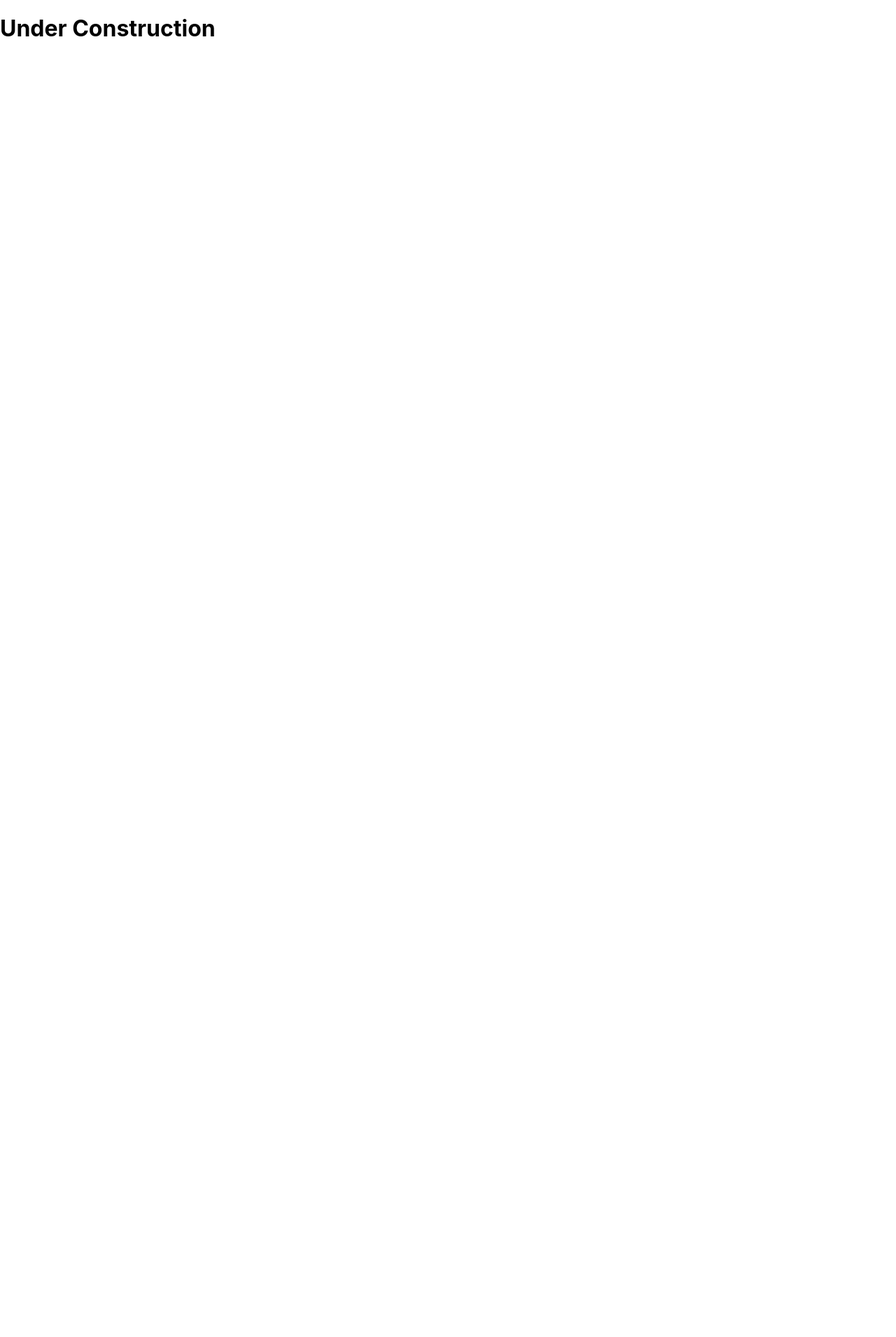
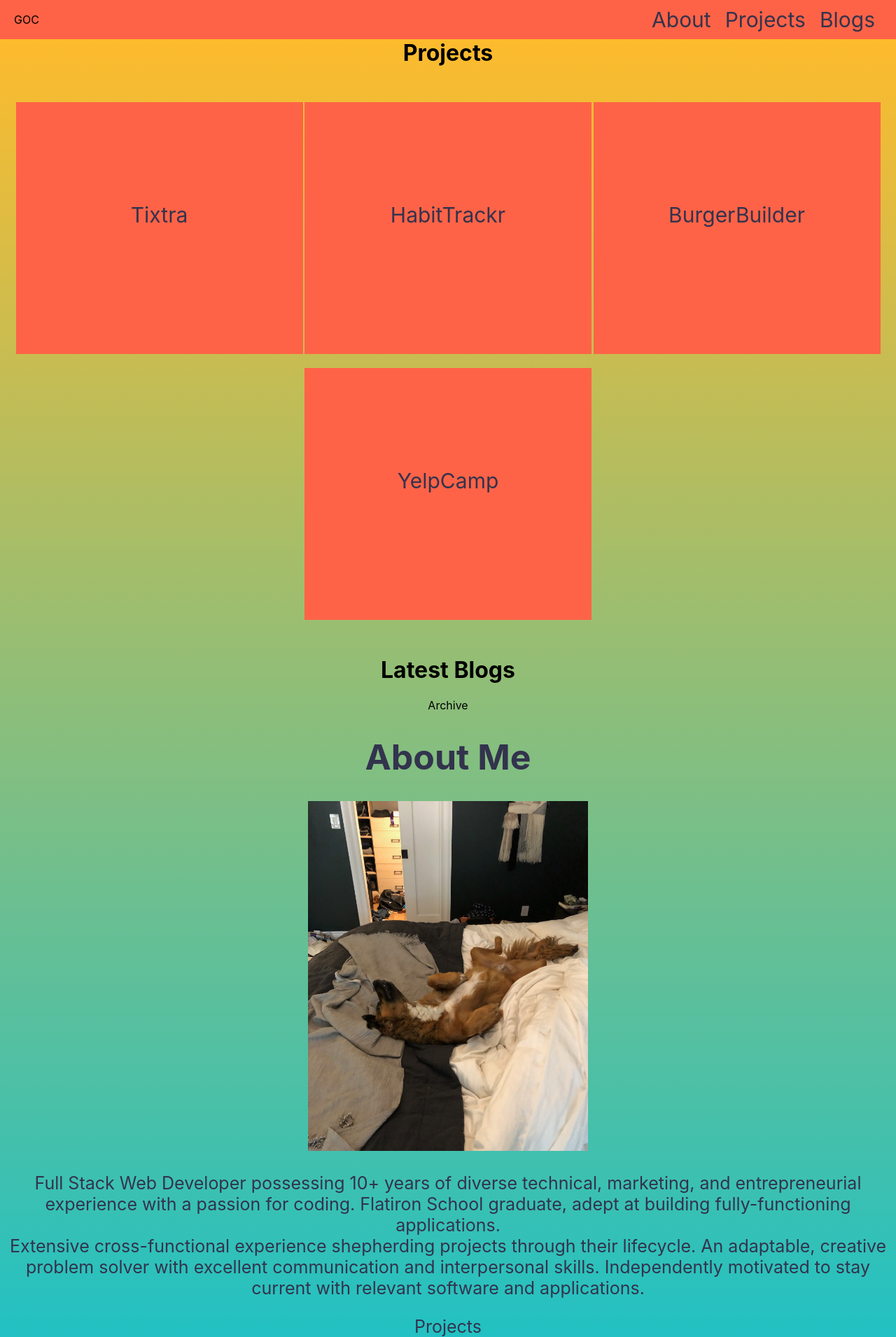
Before and after one commit to gavinoconnor/gavinoconnor.github.io, a React (Create React App) app: page / in a window 1280 px wide. Shown: the whole page at 70% size. Before the commit the page ends 800 px from the top, so only its background shows below. Built offline with nearby package versions, Linux system fonts and the light colour scheme.

Commit message:
navbar CSS tweaks

```diff
--- a/public/index.html
+++ b/public/index.html
@@ -23,7 +23,7 @@
       work correctly both with client-side routing and a non-root public URL.
       Learn how to configure a non-root public URL by running `npm run build`.
     -->
-    <title>React App</title>
+    <title>Gavin O'Connor</title>
   </head>
   <body>
     <noscript>You need to enable JavaScript to run this app.</noscript>
--- a/src/App.css
+++ /dev/null
@@ -1,3 +0,0 @@
-.App {
-  text-align: center;
-}
--- a/src/App.js
+++ b/src/App.js
@@ -1,27 +1,32 @@
 import React from 'react';
 import { Route, Switch } from 'react-router-dom';
 
-// import Navbar from './containers/Navbar/Navbar';
+import Navbar from './containers/Navbar/Navbar';
+import Home from './components/Home/Home';
 import About from './components/About/About';
 import Blogs from './components/Blogs/Blogs';
 import Projects from './containers/Projects/Projects';
 import Tixtra from './components/Tixtra/Tixtra';
 import HabitTrackr from './components/HabitTrackr/HabitTrackr';
 import BurgerBuilder from './components/BurgerBuilder/BurgerBuilder';
+import YelpCamp from './components/YelpCamp/YelpCamp';
+
+import classes from './App.module.css'
 
 
 function App() {
   return (
-    <div>
+    <div className={classes.App}>
+      <Navbar />
       <Switch>
-        {/* <Navbar /> */}
-        <Route path='/' exact render={() => (<h1>Under Construction</h1>)}/>
+        <Route path='/' exact component={Home}/>
         <Route path='/about' component={About}/>
         <Route path='/blogs' component={Blogs}/>
         <Route path='/projects' component={Projects}/>
         <Route path='/tixtra' component={Tixtra}/>
         <Route path='/habit' component={HabitTrackr}/>
         <Route path='/burger' component={BurgerBuilder}/>
+        <Route path='/yelpcamp' component={YelpCamp}/>
       </Switch>
     </div>
   );
--- /dev/null
+++ b/src/App.module.css
@@ -0,0 +1,6 @@
+.App {
+  margin-top: 56px;
+  text-align: center;
+  background: rgb(34,193,195);
+  background: linear-gradient(0deg, rgba(34,193,195,1) 0%, rgba(253,187,45,1) 100%);
+}
--- a/src/components/About/About.js
+++ b/src/components/About/About.js
@@ -1,14 +1,27 @@
-import React from 'react';
-import { Link } from 'react-router-dom';
+import React from "react";
+import { Link } from "react-router-dom";
+
+import classes from "./About.module.css";
+import winter from "./winter-bed.jpeg";
 
 const about = () => {
   return (
-    <div>
+    <div className={classes.About}>
       <h1>About Me</h1>
-      <p>Bio</p>
-      <Link to='/projects'>Projects</Link>
+      <img src={winter} alt="winter" className={classes.Winter} />
+      <p>
+        Full Stack Web Developer possessing 10+ years of diverse technical,
+        marketing, and entrepreneurial experience with a passion for coding.
+        Flatiron School graduate, adept at building fully-functioning
+        applications.
+        <br /> Extensive cross-functional experience shepherding projects
+        through their lifecycle. An adaptable, creative problem solver with
+        excellent communication and interpersonal skills. Independently
+        motivated to stay current with relevant software and applications.
+      </p>
+      <Link to="/projects">Projects</Link>
     </div>
-    );
+  );
 };
 
 export default about;
--- /dev/null
+++ b/src/components/About/About.module.css
@@ -0,0 +1,21 @@
+.About {
+  text-decoration: none;
+  color: #33334d;
+  font-size: 25px;
+  font-weight: 400;
+}
+.About a {
+  color: #33334d;
+  text-decoration: none;
+}
+
+.About a:hover,
+.About a:active,
+.About a.active {
+  color: #006600;
+}
+
+.Winter {
+  width: 400px;
+  height: 500px;
+}
--- /dev/null
+++ b/src/components/Home/Home.js
@@ -0,0 +1,17 @@
+import React from 'react';
+
+import About from '../About/About';
+import Blogs from '../Blogs/Blogs';
+import Projects from '../../containers/Projects/Projects';
+
+const home = (props) => {
+  return (
+    <React.Fragment>
+      <Projects />
+      <Blogs />
+      <About />
+    </React.Fragment>
+  );
+}
+
+export default home;
--- /dev/null
+++ b/src/components/YelpCamp/YelpCamp.js
@@ -0,0 +1,12 @@
+import React from 'react';
+
+const yelpCamp = () => {
+  return (
+    <div>
+      <h1>YelpCamp</h1>
+      <p>About the project</p>
+    </div>
+  );
+}
+
+export default yelpCamp;
--- a/src/containers/Navbar/Navbar.js
+++ b/src/containers/Navbar/Navbar.js
@@ -1,9 +1,21 @@
 import React from 'react';
+import { NavLink } from 'react-router-dom';
+
+import classes from './Navbar.module.css';
 
 const Navbar = () => {
   return (
     <div>
-      <p>Navbar</p>
+      <header className={classes.Navbar}>
+        <div>GOC</div>
+        <nav>
+          <ul>
+            <li><NavLink activeClassName={classes.active} to='/about'>About</NavLink></li>
+            <li><NavLink activeClassName={classes.active} to='/projects'>Projects</NavLink></li>
+            <li><NavLink activeClassName={classes.active} to='/blogs'>Blogs</NavLink></li>
+          </ul>
+        </nav>
+      </header>
     </div>
   );
 }
--- /dev/null
+++ b/src/containers/Navbar/Navbar.module.css
@@ -0,0 +1,34 @@
+.Navbar {
+  background-color: tomato;
+  height: 56px;
+  width: 100%;
+  position: fixed;
+  top: 0;
+  left: 0;
+  display: flex;
+  justify-content: space-between;
+  align-items: center;
+  padding: 0 20px;
+  box-sizing: border-box;
+}
+
+.Navbar li {
+  display: inline-block;
+  margin: auto;
+  height: 100%;
+  padding: 10px;
+  align-items: center;
+}
+
+.Navbar a {
+  text-decoration: none;
+  color: #33334d;
+  font-size: 30px;
+  font-weight: 400;
+}
+
+.Navbar a:hover,
+.Navbar a:active,
+.Navbar a.active {
+  color: #006600;
+}
--- a/src/containers/Projects/Projects.js
+++ b/src/containers/Projects/Projects.js
@@ -1,13 +1,18 @@
 import React from 'react';
-import { Link } from 'react-router-dom';
+import { NavLink } from 'react-router-dom';
+
+import classes from './Projects.module.css';
 
 const projects = () => {
   return (
     <div>
       <h1>Projects</h1>
-      <Link to="/tixtra"><p>Tixtra</p></Link>
-      <Link to="/habit"><p>HabitTrackr</p></Link>
-      <Link to="/burger"><p>BurgerBuilder</p></Link>
+      <ul className={classes.Projects}>
+        <li><NavLink to="/tixtra">Tixtra</NavLink></li>
+        <li><NavLink to="/habit">HabitTrackr</NavLink></li>
+        <li><NavLink to="/burger">BurgerBuilder</NavLink></li>
+        <li><NavLink to="/yelpcamp">YelpCamp</NavLink></li>
+      </ul>
     </div>
     );
 };
--- /dev/null
+++ b/src/containers/Projects/Projects.module.css
@@ -0,0 +1,35 @@
+.Projects {
+  padding: 20px;;
+  margin: auto;
+  list-style: none;
+  display: flex;
+  flex-flow: row wrap;
+  justify-content: space-evenly ;
+}
+
+.Projects li {
+  flex: 0 1 auto;
+  background: tomato;
+  padding: 5px;
+  width: 400px;
+  height: 350px;
+  margin-top: 10px;
+  margin-bottom: 10px;
+  line-height: 300px;
+  font-weight: bold;
+  font-size: 3em;
+  text-align: center;
+}
+
+.Projects a {
+  text-decoration: none;
+  color: #33334d;
+  font-size: 30px;
+  font-weight: 400;
+}
+
+.Projects a:hover,
+.Projects a:active,
+.Projects a.active {
+  color: #006600;
+}
```
Also changed, not shown: src/components/About/winter-bed.jpeg (added).
